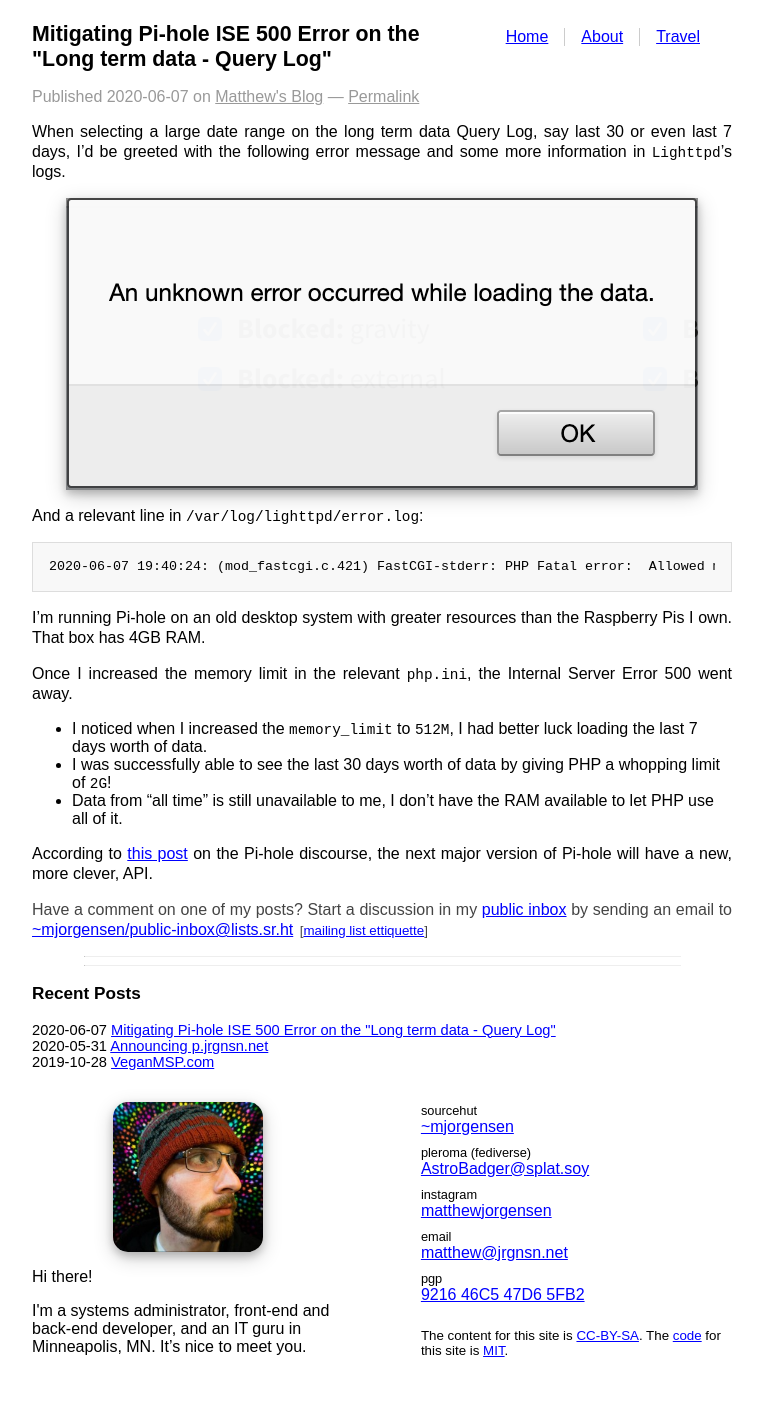
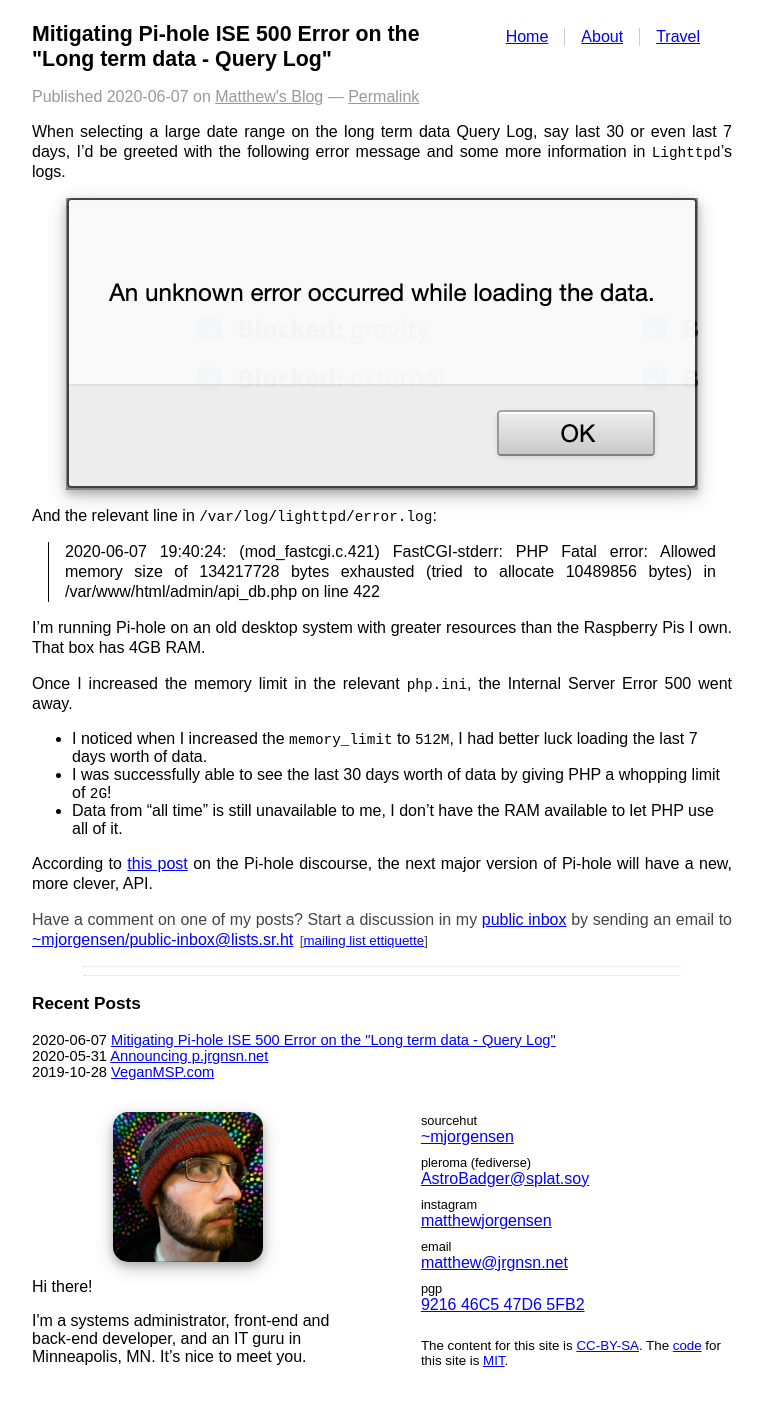
Before and after one commit to prplecake/jrgnsn.net, a Jekyll site: the page built from _posts/2020-06-07-Mitigating-Pi-hole-ISE-500-Error-on-the-Long-term-data---Query-Log".md, in a window 1280 px wide. Shown: the whole page, without its empty margins (258-1021 px from the left). Built offline with Jekyll 4.4.1, drawn with Linux system fonts in a browser that asks for light colours.

Commit message:
Update most recent post

````diff
--- a/_posts/2020-06-07-Mitigating-Pi-hole-ISE-500-Error-on-the-Long-term-data---Query-Log".md
+++ b/_posts/2020-06-07-Mitigating-Pi-hole-ISE-500-Error-on-the-Long-term-data---Query-Log".md
@@ -9,11 +9,12 @@
 
 !['An unknown error occurred while loading the data.' alert dialog](/content/2020-06-07/an_unknown_error_occurred_while_loading_the_data.png)
 
-And a relevant line in `/var/log/lighttpd/error.log`:
+And the relevant line in `/var/log/lighttpd/error.log`:
 
-```
-2020-06-07 19:40:24: (mod_fastcgi.c.421) FastCGI-stderr: PHP Fatal error:  Allowed memory size of 134217728 bytes exhausted (tried to allocate 10489856 bytes) in /var/www/html/admin/api_db.php on line 422
-```
+> 2020-06-07 19:40:24: (mod_fastcgi.c.421) FastCGI-stderr: PHP Fatal
+> error:  Allowed memory size of 134217728 bytes exhausted (tried to
+> allocate 10489856 bytes) in /var/www/html/admin/api_db.php on line 422
+
 
 I'm running Pi-hole on an old desktop system with greater resources than
 the Raspberry Pis I own. That box has 4GB RAM.
````
